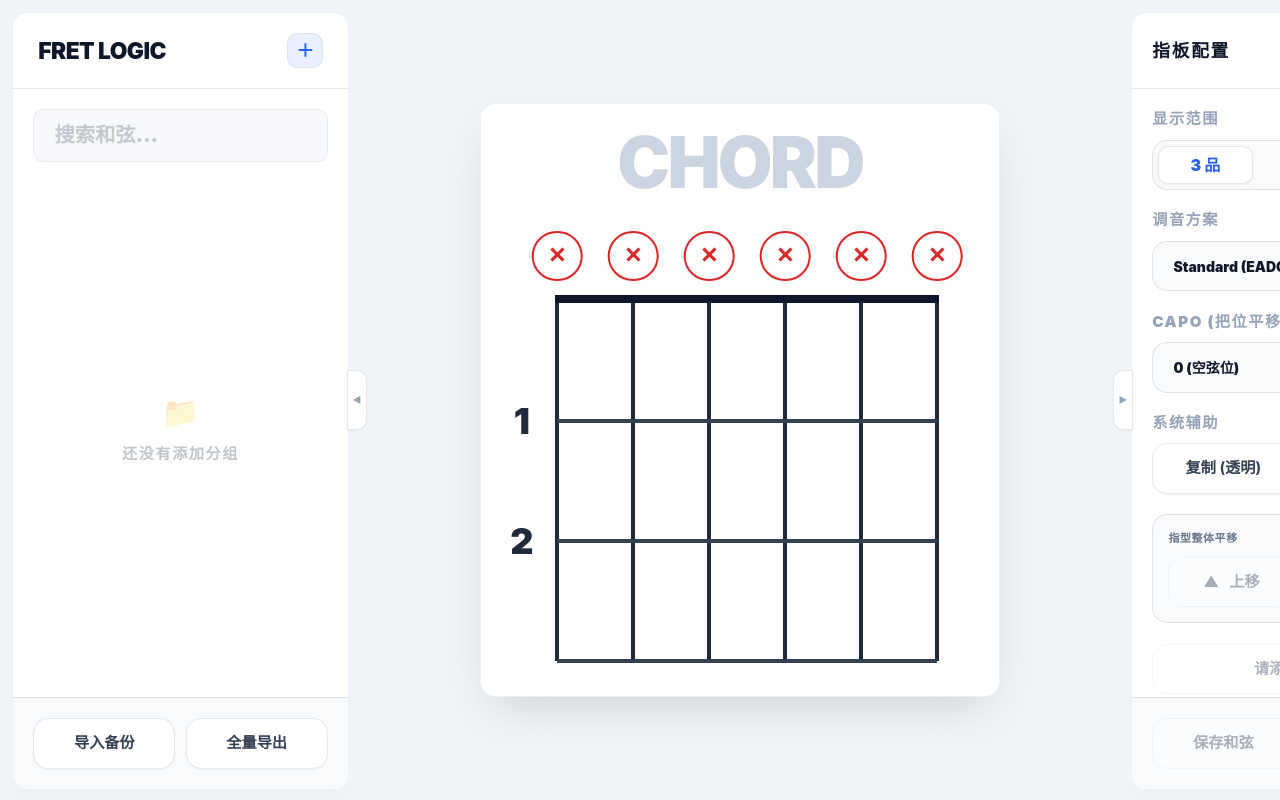
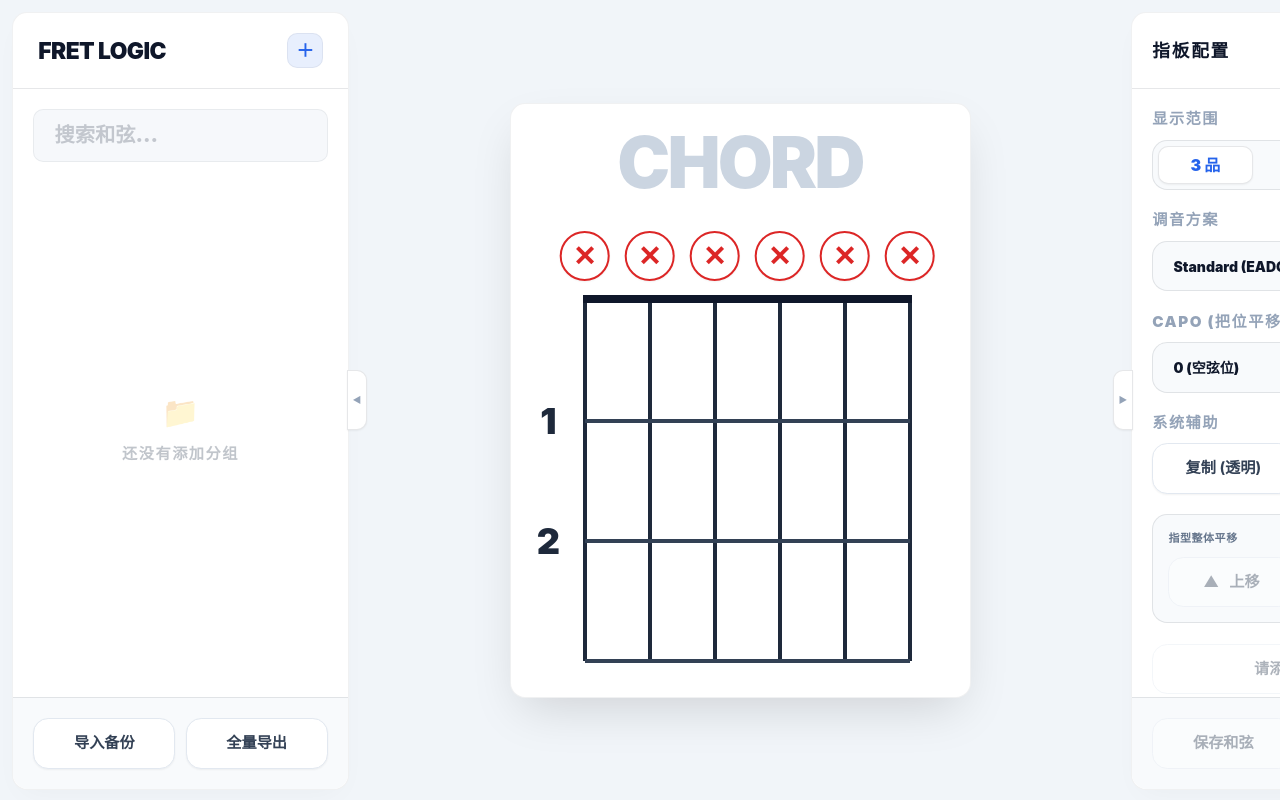
Before and after one commit to lo0kie/FretLogic, a Vue app: page / in a window 1280 px wide. Shown: the top 800 px of the page. Built offline with nearby package versions, Linux system fonts and the light colour scheme.

Commit message:
优化指板布局

```diff
--- a/src/constants/index.ts
+++ b/src/constants/index.ts
@@ -11,16 +11,26 @@ export const STORAGE_KEYS = {
   CURR_GROUP_ID: 'CHORD_LAB_CURR_GROUP_ID_V1',
 } as const;
 
-// 🌟 修复：前面必须加上 export，否则其他业务组件无法跨模块精准读取！
+const STRING_SPACING = 65; // 竖线（琴弦）间距
+const OFFSET_X = 45; // 左侧留白偏移（从画布左侧到第 6 弦的距离）
+const OFFSET_X_RIGHT = 31; // 右侧留白偏移（从第 1 弦到画布右侧的距离）
+
+const FRET_HEIGHT = 120; // 品位高度
+const OFFSET_Y_TOP = 80; // 顶部留白（放置空弦/静音音符区域）
+const OFFSET_Y_BOTTOM = 20; // 底部边缘留白
+
 export const CANVAS_CONFIG = {
-  STRING_SPACING: 76,
-  FRET_HEIGHT: 120,
-  OFFSET_X: 45,
-  OFFSET_Y_TOP: 80,
-  OFFSET_Y_BOTTOM: 20,
-  BOARD_WIDTH: 456,
+  STRING_SPACING,
+  FRET_HEIGHT,
+  OFFSET_X,
+  OFFSET_Y_TOP,
+  OFFSET_Y_BOTTOM,
+  BOARD_WIDTH: OFFSET_X + 5 * STRING_SPACING + OFFSET_X_RIGHT,
 } as const;
 
 export type ModalActionType = 'createGroup' | 'renameGroup' | 'deleteGroup' | 'moveChord' | '';
 
 export const DEFAULT_CHORD_NAME = '未命名';
+
+export const SIDEBAR_WIDTH = 335; // 侧边栏统一物理宽度
+export const SIDEBAR_WIDTH_PIXEL = `${SIDEBAR_WIDTH}px`; // 侧边栏统一物理宽度
--- a/src/views/sidebar-left/LeftFooter.vue
+++ b/src/views/sidebar-left/LeftFooter.vue
@@ -1,5 +1,8 @@
 <template>
-  <div class="p-4 border-t border-[var(--control-border)] min-w-[335px] bg-[var(--bg-body)] rounded-b-xl">
+  <div
+    class="p-4 border-t border-[var(--control-border)] bg-[var(--bg-body)] rounded-b-xl"
+    :class="`min-w-[${SIDEBAR_WIDTH_PIXEL}]`"
+  >
     <input type="file" ref="fileInputRef" accept=".json" @change="processImport" class="hidden" />
     <div class="grid grid-cols-2 gap-2">
       <ActionButton @click="handleImportTrigger">导入备份</ActionButton>
@@ -10,6 +13,7 @@
 
 <script setup lang="ts">
 import ActionButton from '@/components/ActionButton.vue';
+import { SIDEBAR_WIDTH_PIXEL } from '@/constants';
 import { useChordLabStore } from '@/stores/chordLabStore';
 import { useUiStore } from '@/stores/uiStore';
 import { cleanAndValidateData } from '@/utils/dataParser';
--- a/src/views/sidebar-left/LeftGroupList.vue
+++ b/src/views/sidebar-left/LeftGroupList.vue
@@ -1,5 +1,5 @@
 <template>
-  <div class="flex flex-col flex-1 overflow-hidden min-w-[335px]">
+  <div class="flex flex-col flex-1 overflow-hidden" :class="`min-w-[${SIDEBAR_WIDTH_PIXEL}]`">
     <LeftSearch v-model="searchQuery" :disabled="chordLabStore.savedChordsList.length === 0" />
 
     <div class="flex-1 overflow-y-auto no-scrollbar p-4">
@@ -121,6 +121,7 @@
 
 <script setup lang="ts">
 import { useChordDragDrop } from '@/composables/useChordDragDrop';
+import { SIDEBAR_WIDTH_PIXEL } from '@/constants';
 import { useChordLabStore, type Chord } from '@/stores/chordLabStore';
 import { useUiStore } from '@/stores/uiStore';
 import LeftChordCard from '@/views/sidebar-left/LeftChordCard.vue';
--- a/src/views/sidebar-left/LeftHeader.vue
+++ b/src/views/sidebar-left/LeftHeader.vue
@@ -1,6 +1,7 @@
 <template>
   <div
-    class="p-4 px-5 h-[76px] border-b border-[var(--control-border)] flex items-center justify-between min-w-[335px] relative"
+    class="p-4 px-5 h-[76px] border-b border-[var(--control-border)] flex items-center justify-between relative"
+    :class="`min-w-[${SIDEBAR_WIDTH_PIXEL}]`"
   >
     <div>
       <h1 class="text-lg font-black tracking-tight uppercase text-title">Fret Logic</h1>
@@ -21,6 +22,7 @@
 
 <script setup lang="ts">
 import GlobalTooltip from '@/components/GlobalTooltip.vue';
+import { SIDEBAR_WIDTH_PIXEL } from '@/constants';
 import { useUiStore } from '@/stores/uiStore';
 
 const uiStore = useUiStore();
--- a/src/views/sidebar-right/RightPanelFooter.vue
+++ b/src/views/sidebar-right/RightPanelFooter.vue
@@ -1,5 +1,8 @@
 <template>
-  <div class="p-4 border-t border-[var(--control-border)] min-w-[335px] bg-[var(--bg-body)] rounded-b-xl">
+  <div
+    class="p-4 border-t border-[var(--control-border)] bg-[var(--bg-body)] rounded-b-xl"
+    :class="`min-w-[${SIDEBAR_WIDTH_PIXEL}]`"
+  >
     <div class="grid grid-cols-2 gap-2">
       <GlobalTooltip :content="saveDisabledReason">
         <ActionButton @click="uiStore.triggerSaveChord()" :primary="!isSaveDisabled" :disabled="isSaveDisabled">
@@ -22,6 +25,7 @@
 <script setup lang="ts">
 import ActionButton from '@/components/ActionButton.vue';
 import GlobalTooltip from '@/components/GlobalTooltip.vue';
+import { SIDEBAR_WIDTH_PIXEL } from '@/constants';
 import { useChordLabStore } from '@/stores/chordLabStore';
 import { useUiStore } from '@/stores/uiStore';
 import { computed } from 'vue';
--- a/src/views/workbench/FretBoardCanvas.vue
+++ b/src/views/workbench/FretBoardCanvas.vue
@@ -12,7 +12,7 @@
     }"
     @contextmenu.prevent="handleCanvasRightClick"
   >
-    <div class="w-full h-[80px] relative pointer-events-none">
+    <div class="w-full relative pointer-events-none" :style="{ height: `${CANVAS_CONFIG.OFFSET_Y_TOP}px` }">
       <template v-for="(fretVal, sIdx) in chordLabStore.selectedFrets" :key="'os-' + sIdx">
         <button
           v-if="fretVal === -1"
@@ -20,7 +20,7 @@
           title="左键：切换为空弦音&#10;右键：设为根音"
           @click.stop="handleLocalToggleOpenString(sIdx)"
           @contextmenu.prevent.stop="handleOpenStringRightClick(sIdx)"
-          class="absolute w-10 h-10 rounded-full border-2 flex items-center justify-center font-bold text-[22px] pointer-events-auto shadow-sm active:scale-90 transition-none border-[#dc2626] text-[#dc2626] dark:border-[#f87171] dark:text-[#f87171]"
+          class="absolute w-10 h-10 rounded-full border-2 flex items-center justify-center font-bold text-[28px] pointer-events-auto shadow-sm active:scale-90 transition-none border-[#dc2626] text-[#dc2626] dark:border-[#f87171] dark:text-[#f87171]"
           :style="{ left: `${getStrX(sIdx)}px`, transform: 'translateX(-50%)', top: '10px' }"
         >
           <span>✕</span>
@@ -33,11 +33,11 @@
           @click.stop="handleLocalToggleOpenString(sIdx)"
           @contextmenu.prevent.stop="handleOpenStringRightClick(sIdx)"
           @mousedown.middle.prevent.stop="handleFretMiddleClick(sIdx)"
-          class="absolute w-10 h-10 rounded-full border-2 flex items-center justify-center font-bold text-[22px] pointer-events-auto shadow-sm active:scale-90 transition-all duration-75"
+          class="absolute w-10 h-10 rounded-full border-2 flex items-center justify-center font-bold text-[28px] pointer-events-auto shadow-sm active:scale-90 transition-all duration-75 box-content"
           :class="[
             chordLabStore.rootMark === sIdx
               ? 'bg-[#f59e0b] border-[#f59e0b] text-[#ffffff] shadow-[0_2px_4px_rgba(245,158,11,0.3)] dark:bg-[#fbbf24] dark:border-[#fbbf24] dark:text-[#0f172a] dark:shadow-[0_2px_8px_rgba(251,191,36,0.4)]'
-              : 'bg-[#dbeafe] border-[#93c5fd] text-[#1d4ed8] dark:bg-[#13203e] dark:border-[#1e3a8a] dark:text-[#93c5fd]',
+              : ' border-[#93c5fd] text-[#1d4ed8]  dark:border-[#1e3a8a] dark:text-[#93c5fd]',
           ]"
           :style="{ left: `${getStrX(sIdx)}px`, transform: 'translateX(-50%)', top: '10px' }"
         >
@@ -84,7 +84,7 @@
         :key="'fret-line-' + f"
         :x1="CANVAS_CONFIG.OFFSET_X"
         :y1="(f - 1) * CANVAS_CONFIG.FRET_HEIGHT"
-        :x2="CANVAS_CONFIG.BOARD_WIDTH - 31"
+        :x2="getStrX(5)"
         :y2="(f - 1) * CANVAS_CONFIG.FRET_HEIGHT"
         :stroke="chordLabStore.isDarkMode ? '#94a3b8' : '#334155'"
         stroke-width="4"
@@ -95,7 +95,7 @@
       <rect
         :x="CANVAS_CONFIG.OFFSET_X - 2"
         y="-6"
-        width="384"
+        :width="5 * CANVAS_CONFIG.STRING_SPACING + 4"
         height="8"
         :fill="chordLabStore.isDarkMode ? '#ffffff' : '#0f172a'"
         style="pointer-events: none"
@@ -103,12 +103,12 @@
 
       <template v-for="f in chordLabStore.fretCount + 1" :key="'fret-text-' + f">
         <text
-          x="10"
+          :x="(CANVAS_CONFIG.OFFSET_X - 28) / 2"
           :y="(f - 1) * CANVAS_CONFIG.FRET_HEIGHT"
           text-anchor="middle"
           dy="0.36em"
           font-size="36"
-          font-weight="1000"
+          font-weight="900"
           :fill="chordLabStore.isDarkMode ? '#cbd5e1' : '#1e293b'"
           v-if="f > 1 && f <= chordLabStore.fretCount"
           style="pointer-events: none"
@@ -140,7 +140,7 @@
               :y="(fret - 1) * CANVAS_CONFIG.FRET_HEIGHT + CANVAS_CONFIG.FRET_HEIGHT / 2"
               text-anchor="middle"
               dy="0.36em"
-              font-size="22"
+              font-size="28"
               font-weight="700"
               :fill="getFingerTextColor(sIdx)"
               class="finger-text"
--- a/src/views/workbench/Workbench.vue
+++ b/src/views/workbench/Workbench.vue
@@ -6,8 +6,8 @@
 
     <div
       id="fretBoard-capture-area"
-      class="workbench-card rounded-xl w-[520px] flex flex-col items-center justify-evenly relative shrink-0"
-      :style="{ height: dynamicHeight }"
+      class="workbench-card rounded-xl flex flex-col items-center justify-evenly relative shrink-0"
+      :style="{ height: dynamicHeight, width: `${CANVAS_CONFIG.BOARD_WIDTH + 60}px` }"
     >
       <ChordInputHeader class="z-10 shrink-0" />
 
@@ -19,6 +19,7 @@
 </template>
 
 <script setup lang="ts">
+import { CANVAS_CONFIG } from '@/constants';
 import { useChordLabStore } from '@/stores/chordLabStore';
 import ChordInputHeader from '@/views/workbench/ChordInputHeader.vue';
 import FretBoardCanvas from '@/views/workbench/FretBoardCanvas.vue';
@@ -26,19 +27,21 @@ import { computed } from 'vue';
 
 const chordLabStore = useChordLabStore();
 
+// Workbench.vue 内部的 dynamicHeight 升级
 const dynamicHeight = computed(() => {
-  // 🌟 物理硬计算：pt-14(70.8px) + gap-8(40.5px) + pb-10(50.6px) + ChordInputHeader(70.8px) ≈ 233px
-  const baseVerticalSpace = 234;
+  // 1. 卡片内除指板外的纯物理空间：pt-14(56px) + 标题高度(约56px) + gap-8(32px) + pb-10(40px) = 184px
+  const baseVerticalSpace = 135;
 
-  // 这与 FretBoardCanvas 里的 scaleMap 计算后留出的真实物理高度严格一一对应
-  const scaledCanvasHeightMap: Record<number, number> = {
-    3: 360,
-    4: 420,
-    5: 480,
-  };
+  // 2. 实时还原 FretBoardCanvas 里的原始物理高度公式
+  const rawCanvasHeight =
+    CANVAS_CONFIG.OFFSET_Y_TOP + chordLabStore.fretCount * CANVAS_CONFIG.FRET_HEIGHT + CANVAS_CONFIG.OFFSET_Y_BOTTOM;
 
-  const boardHeight = scaledCanvasHeightMap[chordLabStore.fretCount] || 460;
-  return `${baseVerticalSpace + boardHeight}px`;
+  // 3. 乘以对应的缩放系数
+  const scaleMap: Record<number, number> = { 3: 1.0, 4: 0.92, 5: 0.85 };
+  const currentScale = scaleMap[chordLabStore.fretCount] || 1.0;
+
+  const realBoardHeight = rawCanvasHeight * currentScale;
+  return `${baseVerticalSpace + realBoardHeight}px`;
 });
 </script>
 
```
Also changed, not shown: src/views/sidebar-left/SidebarLeft.vue (+19 -6 lines), src/views/sidebar-right/SidebarRight.vue (+9 -2 lines).
